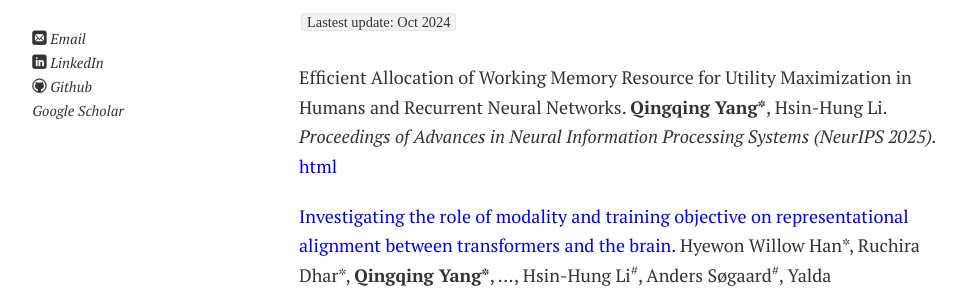
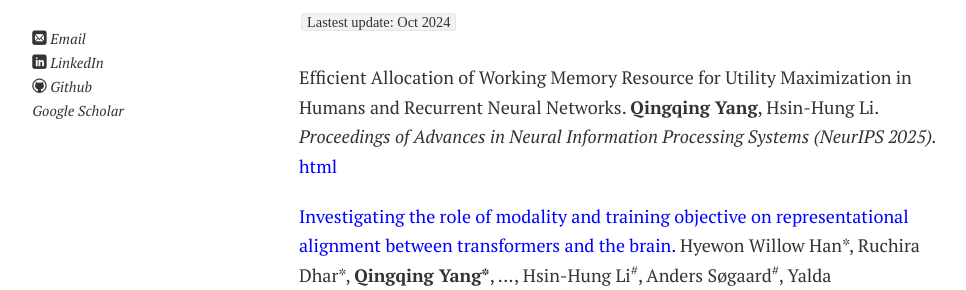
Before and after one commit to Qingqing-Yang-177/Qingqing-Yang-177.github.io, a Jekyll site: the page built from publications.md, in a window 1280 px wide. Shown: the part 211-501 px from the top of the page, without its empty margins (21-987 px from the left). Built offline with Jekyll 4.4.1, drawn with Linux system fonts in a browser that asks for light colours; nearby versions of some CDN libraries; comment, search, counter and statistics services are not loaded; a style sheet for code colours, icons or effects is not loaded.

Commit message:
Update publications.md

```diff
--- a/publications.md
+++ b/publications.md
@@ -12,7 +12,7 @@ title: Publications
 `Lastest update: Oct 2024`
 
 <div style="margin: 0; margin-bottom: 20px;">
-  Efficient Allocation of Working Memory Resource for Utility Maximization in Humans and Recurrent Neural Networks. <strong>Qingqing Yang*</strong>, Hsin-Hung Li. <em>Proceedings of Advances in Neural Information Processing Systems (NeurIPS 2025). </em> <a href="https://openreview.net/pdf?id=eYVFs6TfQ0" style="color: blue;"> html </a>
+  Efficient Allocation of Working Memory Resource for Utility Maximization in Humans and Recurrent Neural Networks. <strong>Qingqing Yang</strong>, Hsin-Hung Li. <em>Proceedings of Advances in Neural Information Processing Systems (NeurIPS 2025). </em> <a href="https://openreview.net/pdf?id=eYVFs6TfQ0" style="color: blue;"> html </a>
 </div>
 
 <div style="margin: 0; margin-bottom: 20px;">
```
